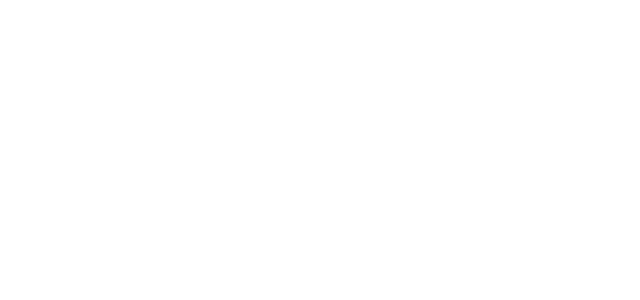
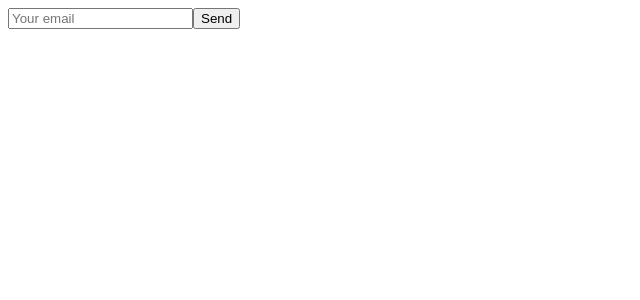
Before and after one commit to Annukul/cunnette-f, a React (Create React App) app: page /password-reset in a window 1280 px wide. Shown: the top 300 px of the page, without its empty margins (0-640 px from the left). Built offline with nearby package versions, Linux system fonts and the light colour scheme.

Commit message:
Redirect issue solved

```diff
--- a/src/App.js
+++ b/src/App.js
@@ -5,6 +5,7 @@ import Signup from './pages/Signup';
 import Login from './pages/Login';
 import Create from './pages/Create';
 import Profile from './pages/Profile';
+import Reset from './pages/Reset';
 
 function App() {
   return (
@@ -14,6 +15,7 @@ function App() {
         <Route path="/login" exact component={Login} />
         <Route path="/create" exact component={Create} />
         <Route path="/profile" exact component={Profile} />
+        <Route path="/password-reset" exact component={Reset} />
       </div>
     </Router>
   );
--- a/src/pages/Login.js
+++ b/src/pages/Login.js
@@ -1,5 +1,6 @@
 import React, { useState } from 'react';
 import axios from 'axios';
+import { Link } from 'react-router-dom';
 
 const Login = ({ history }) => {
     const [userName, setUsername] = useState("");
@@ -46,6 +47,7 @@ const Login = ({ history }) => {
                 />
                 <button type="submit">Login</button>
             </form>
+            <Link to="/password-reset" >Forgot password?</Link>
         </div>
     )
 }
--- /dev/null
+++ b/src/pages/Reset.js
@@ -0,0 +1,29 @@
+import React, { useState } from 'react';
+import axios from 'axios';
+
+const Reset = ({ history }) => {
+    const [emailId, setEmail] = useState("");
+
+    const handleSubmit = async (e) => {
+        e.preventDefault();
+
+        try {
+            console.log(emailId);
+            await axios.post("/auth/password-reset-request", { emailId });
+            history.push("/login");
+        } catch (error) {
+            console.log(error.message);
+        }
+    }
+
+    return (
+        <div>
+            <form onSubmit={handleSubmit}>
+                <input type="email" name="email" placeholder="Your email" onChange={(e) => setEmail(e.target.value)} />
+                <button type="submit">Send</button>
+            </form>
+        </div>
+    )
+}
+
+export default Reset;
--- a/src/pages/Signup.js
+++ b/src/pages/Signup.js
@@ -23,7 +23,7 @@ const Signup = ({ history }) => {
 
             localStorage.setItem("authToken", data.token);
 
-            history.push("/profile");
+            history.push("/login");
         } catch (error) {
             console.log(error.message);
         }
```
Also changed, not shown: src/pages/Reset2.js (added, +14 -0 lines), 1 other file (tests, documents, lock files or other folders).
